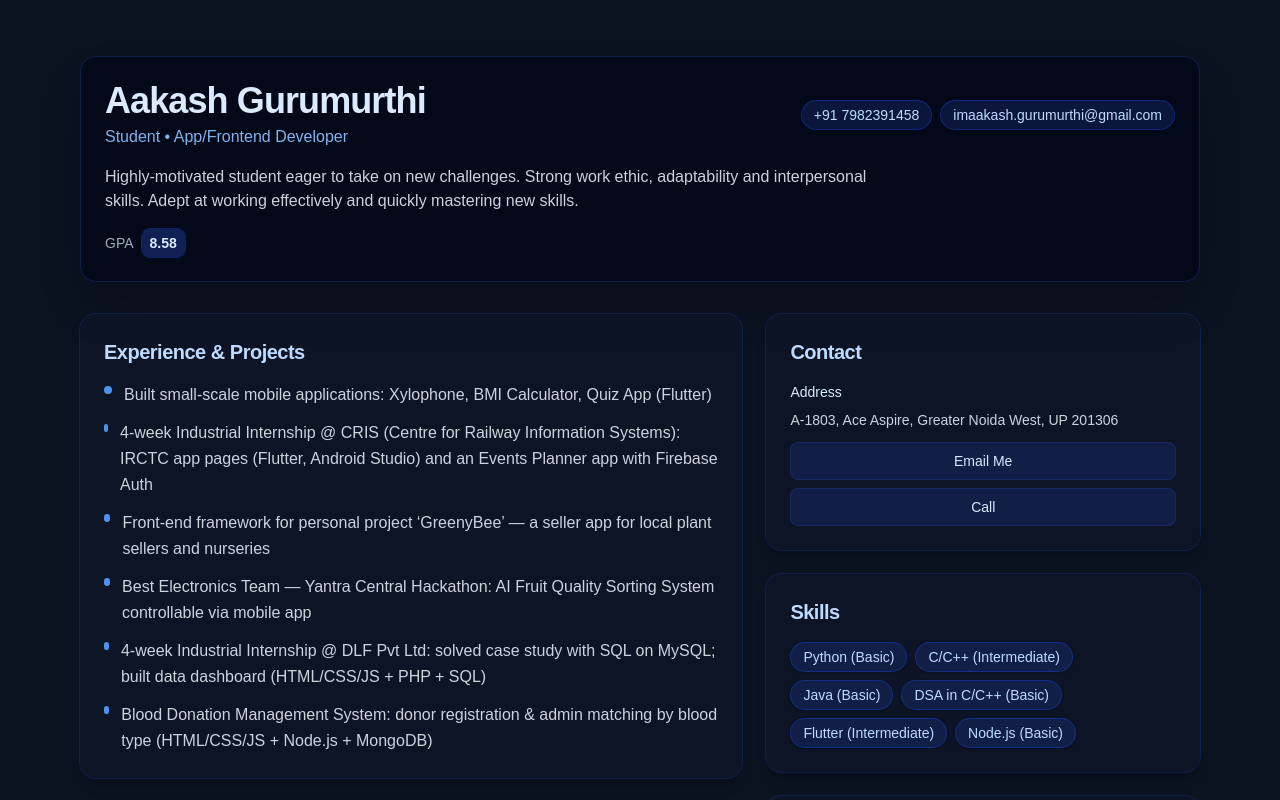
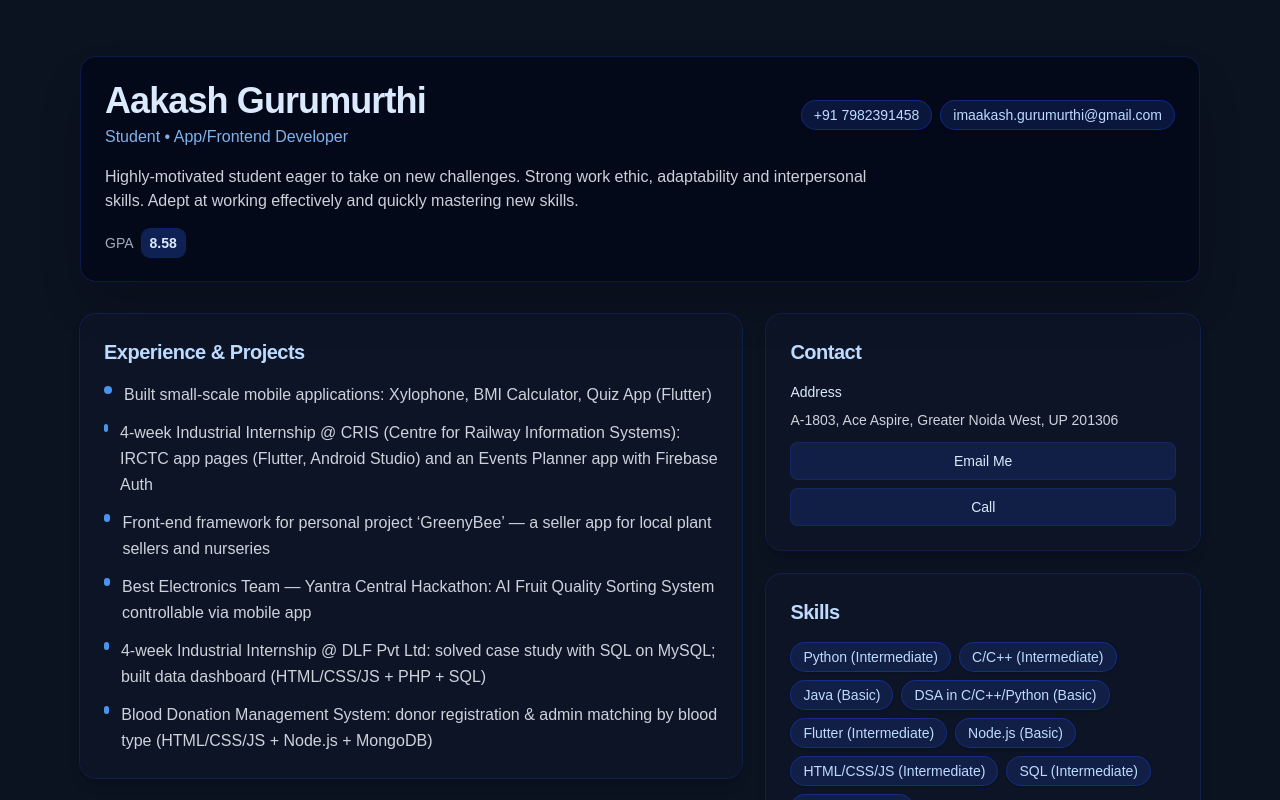
Before and after one commit to Aakash10032005/my-portfolio, a Next.js app: page / in a window 1280 px wide. Shown: the top 800 px of the page. Built offline with nearby package versions, Linux system fonts and the light colour scheme.

Commit message:
Update 1

```diff
--- a/app/page.tsx
+++ b/app/page.tsx
@@ -16,12 +16,15 @@ const data = {
     "Highly-motivated student eager to take on new challenges. Strong work ethic, adaptability and interpersonal skills. Adept at working effectively and quickly mastering new skills.",
   gpa: "8.58",
   skills: [
-    "Python (Basic)",
+    "Python (Intermediate)",
     "C/C++ (Intermediate)",
     "Java (Basic)",
-    "DSA in C/C++ (Basic)",
+    "DSA in C/C++/Python (Basic)",
     "Flutter (Intermediate)",
     "Node.js (Basic)",
+    "HTML/CSS/JS (Intermediate)",
+    "SQL (Intermediate)",
+    "React.js (Basic)",
   ],
   education: [
     {
```
